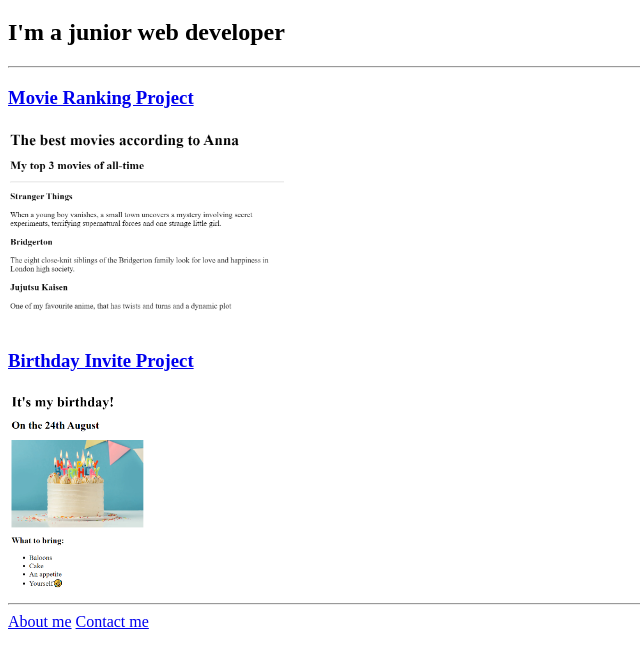
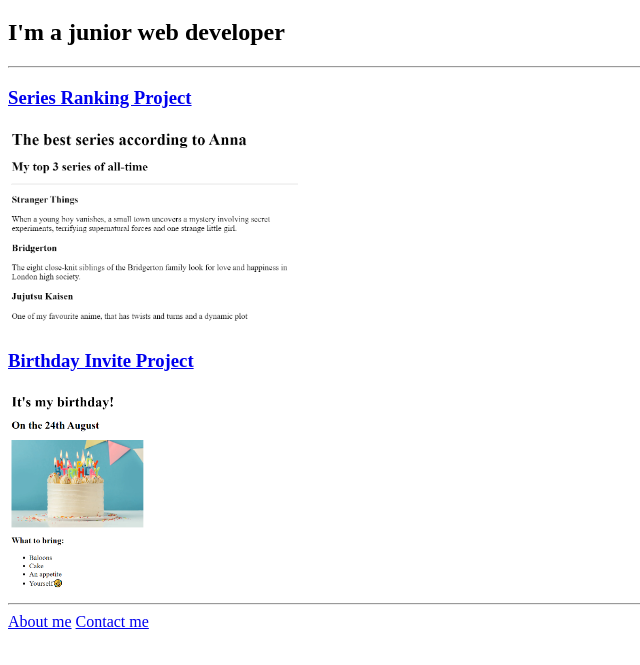
Before and after one commit to Xannii/html-portfolio, a plain HTML site: page index.html in a window 1280 px wide. Shown: the part 61-726 px from the top of the page, without its empty margins (0-640 px from the left). Drawn offline with Linux system fonts and the light colour scheme.

Commit message:
fixed the series section

```diff
--- a/index.html
+++ b/index.html
@@ -10,12 +10,12 @@
     <h2>I'm a junior web developer</h2>
     <hr />
     <h3>
-      <a href="./public/movie-ranking.html">Movie Ranking Project</a>
+      <a href="./public/series-ranking.html">Series Ranking Project</a>
     </h3>
     <img
-      src="./assets/images/movie-ranking.PNG"
+      src="./assets/images/series-ranking.PNG"
       height="200"
-      alt="movie-ranking"
+      alt="series-ranking"
     />
     <h3>
       <a href="./public/birthday-invite.html">Birthday Invite Project</a>
```
Also changed, not shown: public/series-ranking.html (renamed from public/movie-ranking.html, +2 -2 lines), assets/images/movie-ranking.PNG (deleted), assets/images/series-ranking.PNG (added).
